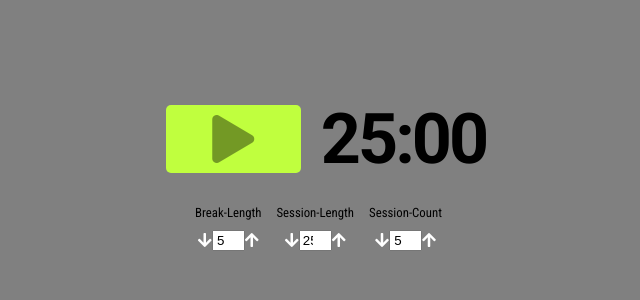
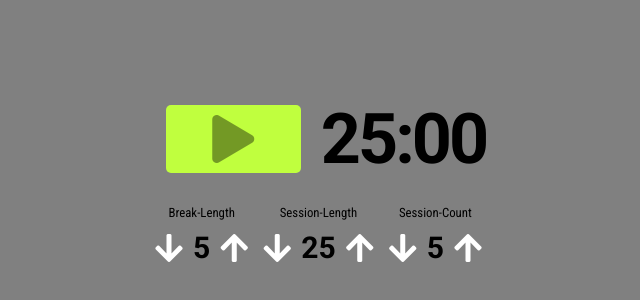
Before and after one commit to jordanvidrine/pomodoro-clock, a React (Create React App) app: page / in a window 1280 px wide. Shown: the part 192-492 px from the top of the page, without its empty margins (314-954 px from the left). Built offline with nearby package versions, Linux system fonts and the light colour scheme.

Commit message:
changed arrow font sizes and removed the onChange props

```diff
--- a/src/Settings.js
+++ b/src/Settings.js
@@ -10,19 +10,18 @@ const Settings = props => {
           id={props.settingType}
           className="down"
           onClick={props.onClick}>
-          <i className="fas fa-arrow-down"></i>
+          <i className="fas fa-arrow-down fa-2x"></i>
         </button>
-        <input
-          type="number"
+        <h3
           id={props.settingType}
-          value={props.default}
-          onChange={props.onChange}>
-        </input>
+        >
+        {props.default}
+        </h3>
         <button
           id={props.settingType}
           className="up"
           onClick={props.onClick}>
-          <i className="fas fa-arrow-up"></i>
+          <i className="fas fa-arrow-up fa-2x"></i>
         </button>
         </div>
       </div>
```
